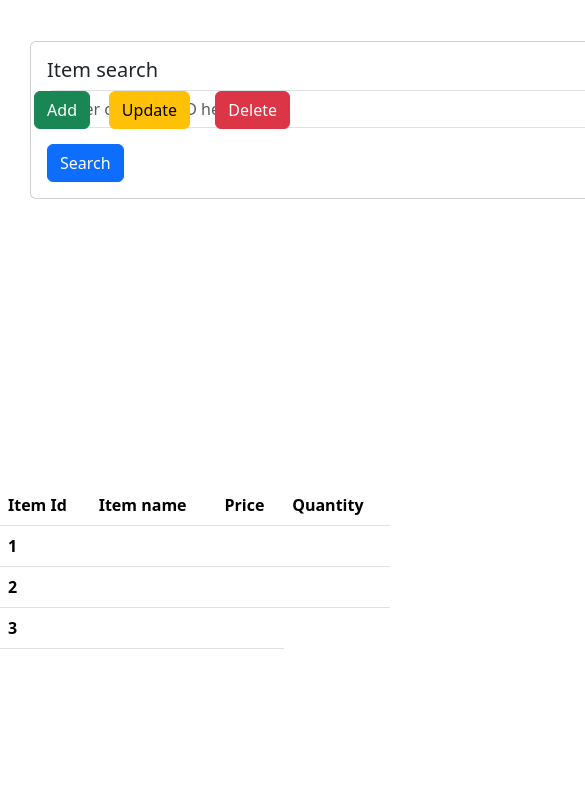
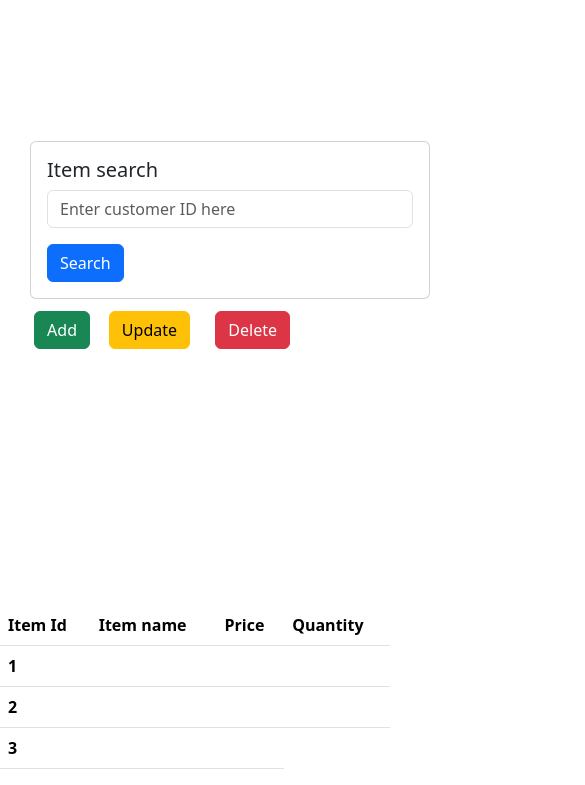
Before and after one commit to pubudiniashani/Assignment-06, a plain HTML site: page item.html in a window 390 px wide. Shown: the part 59-844 px from the top of the page, 585 px wide, since content can reach past the window. Drawn offline with nearby package versions, Linux system fonts and the light colour scheme.

Commit message:
item   updated

```diff
--- a/item.html
+++ b/item.html
@@ -41,6 +41,33 @@
         .itemTable{
             position: absolute;
             bottom: 120px;
+        }
+
+        @media all and (max-width: 768px){
+            .searchitem{
+                width: 400px;
+                left: 30px;
+                top: 200px;
+            }
+
+            .add{
+                top: 370px;
+                right: 300px;
+            }
+
+            .update{
+                right: 200px;
+                top: 370px;
+            }
+
+            .delete{
+                right: 100px;
+                top: 370px;
+            }
+
+            .itemTable{
+                bottom: 0;
+            }
         }
 
     </style>
```
